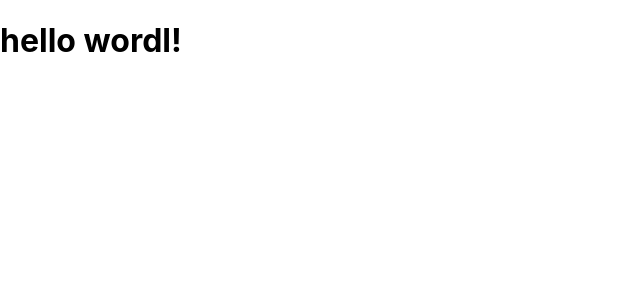
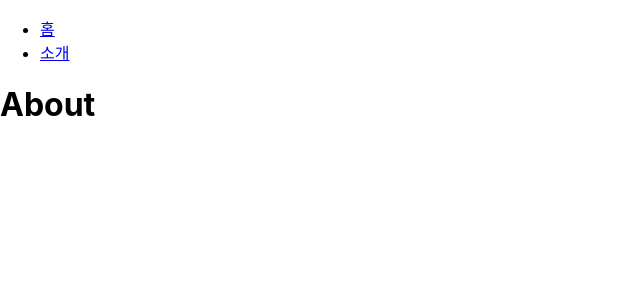
Before and after one commit to KwonSunJae/SugarFree, a React (Create React App) app in the folder Front/sugarfree/: page /about in a window 1280 px wide. Shown: the top 300 px of the page, without its empty margins (0-640 px from the left). Built offline with nearby package versions, Linux system fonts and the light colour scheme.

Commit message:
Routes Update
sunjae did

```diff
--- a/Front/sugarfree/package.json
+++ b/Front/sugarfree/package.json
@@ -8,6 +8,7 @@
     "@testing-library/user-event": "^13.5.0",
     "react": "^17.0.2",
     "react-dom": "^17.0.2",
+    "react-router-dom": "^6.2.1",
     "react-scripts": "5.0.0",
     "web-vitals": "^2.1.4"
   },
--- a/Front/sugarfree/src/App.js
+++ b/Front/sugarfree/src/App.js
@@ -1,9 +1,27 @@
 
+
+import React from "react";
+import { Route,Link,Routes } from "react-router-dom";
+
+import About from './components/About';
+import Home from './components/Home';
 
 function App() {
   return (
     <div >
-      <h1>hello wordl!</h1>
+      <ul>
+        <li>
+          <Link to="/">홈</Link>
+        </li>
+        <li>
+          <Link to="/about">소개</Link>
+        </li>
+      </ul>
+
+      <Routes>
+      <Route path="/" element={<Home></Home>} />
+      <Route path="/about" element={<About></About>} />
+      </Routes>
     </div>
   );
 }
--- /dev/null
+++ b/Front/sugarfree/src/components/About.js
@@ -0,0 +1,11 @@
+import React from "react";
+
+const About = () => {
+  return (
+    <div >
+      <h1>About</h1>
+    </div>
+  );
+};
+
+export default About;
--- /dev/null
+++ b/Front/sugarfree/src/components/Home.js
@@ -0,0 +1,11 @@
+import React from "react";
+
+const Home = () => {
+  return (
+    <div >
+      <h1>Home</h1>
+    </div>
+  );
+};
+
+export default Home;
--- a/Front/sugarfree/src/index.js
+++ b/Front/sugarfree/src/index.js
@@ -2,16 +2,13 @@
 import ReactDOM from 'react-dom';
 import './index.css';
 import App from './App';
-import reportWebVitals from './reportWebVitals';
 
+import  {BrowserRouter} from 'react-router-dom';
 ReactDOM.render(
-  <React.StrictMode>
+
+  <BrowserRouter>
+
     <App />
-  </React.StrictMode>,
+  </BrowserRouter>,
   document.getElementById('root')
 );
-
-// If you want to start measuring performance in your app, pass a function
-// to log results (for example: reportWebVitals(console.log))
-// or send to an analytics endpoint. Learn more: https://bit.ly/CRA-vitals
-reportWebVitals();
```
Also changed, not shown: 1 other file (tests, documents, lock files or other folders).
